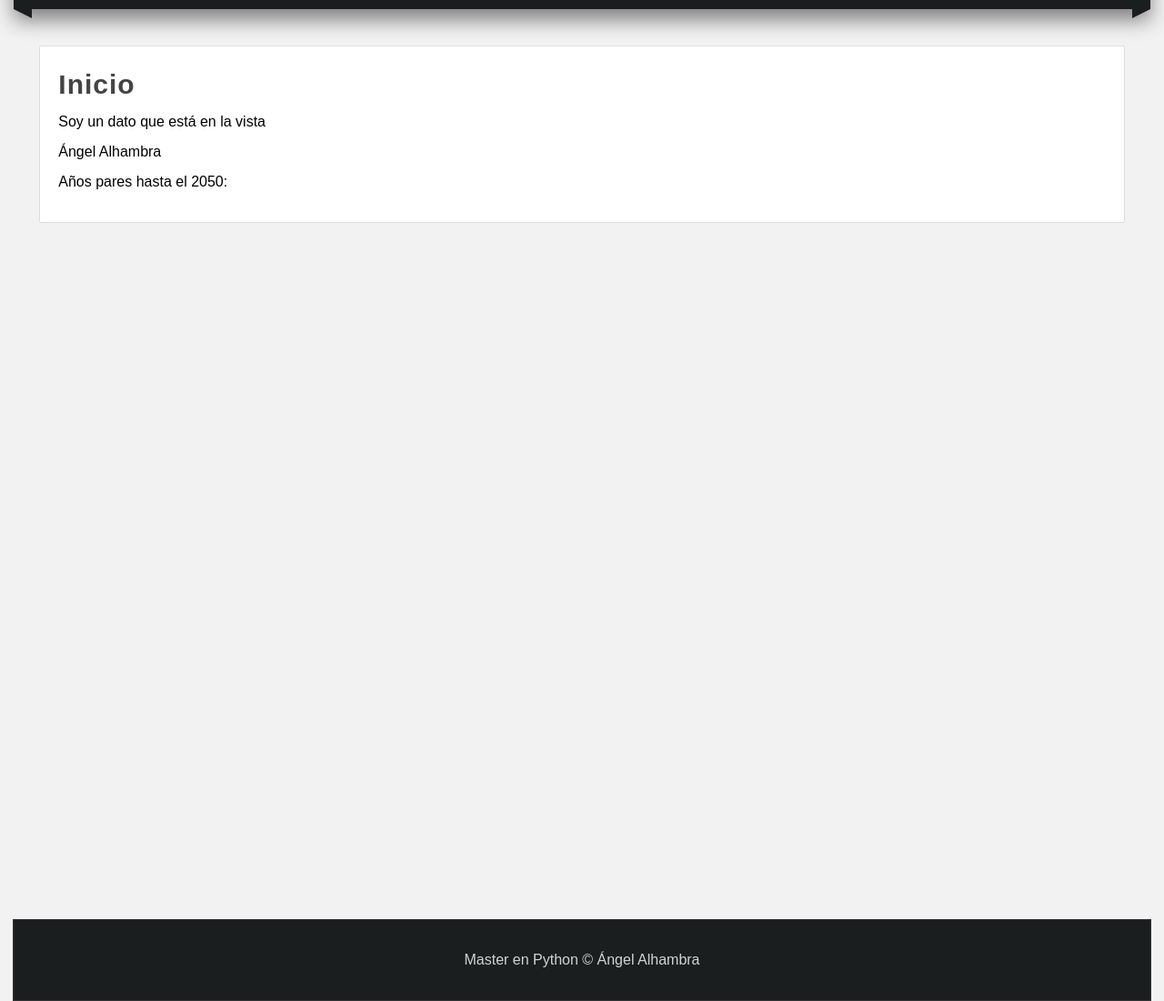
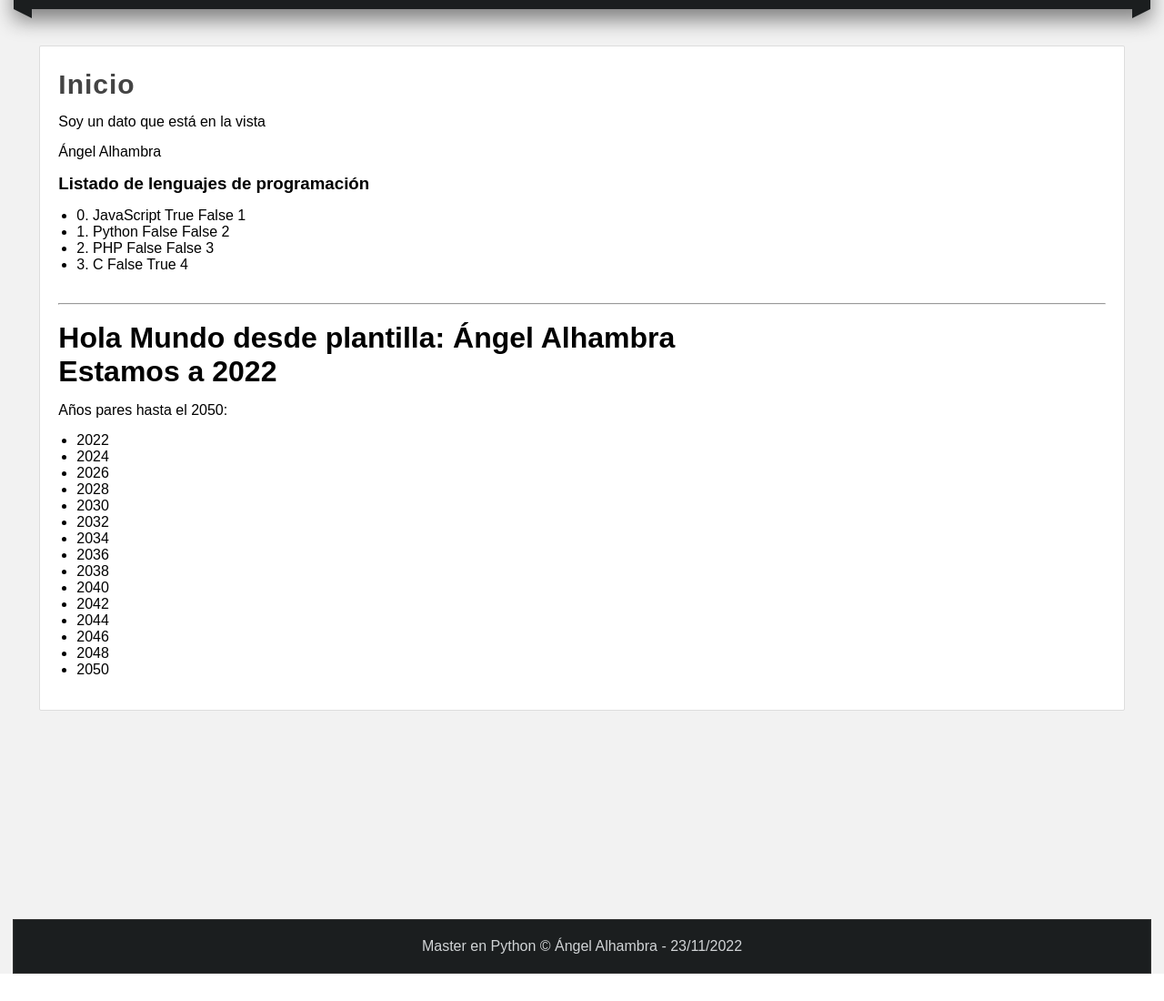
Before and after one commit to angelach1/master-python, a Django app: page / in a window 1280 px wide. Shown: the part 180-1280 px from the top of the page at 91% size. After the commit the page ends 1250 px from the top, so only its background shows below. Run offline with Django 4.2, Linux system fonts and the light colour scheme.

Commit message:
212. Crear filtros personalizados

```diff
--- /dev/null
+++ b/22-django/AprendiendoDjango/AprendiendoDjango/00-Directorio de Trabajo.txt
@@ -0,0 +1 @@
+${workspaceFolder}\22-django\AprendiendoDjango\manage.py
--- a/22-django/AprendiendoDjango/miapp/static/css/styles.css
+++ b/22-django/AprendiendoDjango/miapp/static/css/styles.css
@@ -11,9 +11,14 @@ body{
    background-color: #f2f2f2;
 }
 
-p{
+.box p, .box h2, .box h3, .box ul{
    margin-top: 15px;
    margin-bottom: 15px;
+}
+
+.box ul, .box ol{
+   margin-left: 20px;
+   margin-bottom: 10 px;
 }
 
 /* Estilos cabecera */
--- /dev/null
+++ b/22-django/AprendiendoDjango/miapp/templates/fecha-actual.html
@@ -0,0 +1,15 @@
+</br>
+<hr></hr>
+</br>
+<h1>{{saludo}}: {{nombre}}</h1>
+<h1>Estamos a 2022</h1>
+
+<p>Años pares hasta el 2050:</p>
+   <ul>
+      {% for year in years %}
+         {% if year|divisibleby:2 == True %}
+            <li>{{ year }}</li>
+         {% endif%}
+
+      {% endfor %}
+   </ul>
--- a/22-django/AprendiendoDjango/miapp/templates/index.html
+++ b/22-django/AprendiendoDjango/miapp/templates/index.html
@@ -4,10 +4,10 @@
 
 {% block content %}
 
-<!-- Esto es un comentario en HTML -->
-{% comment "Nota para el comentario" %}
-   Esto es el texto del comentario
-{% endcomment %}
+   <!-- Esto es un comentario en HTML -->
+   {% comment "Nota para el comentario" %}
+      Esto es el texto del comentario
+   {% endcomment %}
 
    <h1 class="title">{{title}}</h1>
 
@@ -16,8 +16,19 @@
    {% if nombre and nombre == "Ángel Alhambra"%}
       <p>{{nombre}}</p>
    {% else %}
-      <strong>El nombre no existe no no coincide</strong>
+      <strong>El nombre no existe o no coincide</strong>
    {% endif %}
 
-   <p>Años pares hasta el 2050:</p>
+   <h3>Listado de lenguajes de programación</h3>
+
+   <ul>
+      {% for lenguaje in lenguajes %}
+         <li>{{forloop.counter0}}. {{lenguaje}} {{forloop.first}} {{forloop.last}} {{forloop.counter}} </li>
+      {% empty %}
+         <p>NO HAY LENGUAJES QUE MOSTRAR</P>
+      {% endfor %}
+   </ul>
+
+   {% include 'fecha-actual.html' with saludo="Hola Mundo desde plantilla" %}
+
 {% endblock %}
--- a/22-django/AprendiendoDjango/miapp/templates/layout.html
+++ b/22-django/AprendiendoDjango/miapp/templates/layout.html
@@ -8,8 +8,11 @@
       {% endblock %}
       | Ángel Alhambra
    </title>
+
    {% load static %}
+
    <link rel="stylesheet" type="text/css" href="{% static 'css/styles.css' %}"
+
 </head>
 <body>
    <!-- Cabecera dela página-->
@@ -25,16 +28,16 @@
    <nav>
       <ul>
          <li>
-            <a href="/inicio">Inicio</a>
+            <a href="{% url 'inicio'%}">Inicio</a>
          </li>
          <li>
-            <a href="/hola-mundo">Hola Mundo</a>
+            <a href="{% url 'hola_mundo'%}">Hola Mundo</a>
          </li>
          <li>
-            <a href="/pagina-pruebas">Página de pruebas</a>
+            <a href="{% url 'pagina'%}">Página de pruebas</a>
          </li>
          <li>
-            <a href="/contacto-dos">Contacto</a>
+            <a href="{% url 'contacto' 'Ángel' 'Alhambra'%}">Contacto</a>
          </li>
       </ul>
    </nav>
@@ -57,7 +60,7 @@
    </div>
 
    <footer>
-      <p>Master en Python &copy; Ángel Alhambra </p>
+      <p>Master en Python &copy; Ángel Alhambra - {% now "d/m/Y" %}</p>
    </footer>
 
 </body>
--- a/22-django/AprendiendoDjango/miapp/views.py
+++ b/22-django/AprendiendoDjango/miapp/views.py
@@ -2,7 +2,7 @@ from django.shortcuts import render, HttpResponse, redirect
 
 # Create your views here.
 # MVC = Modelo Vista Controlador -> Acciones (métodos)
-#MVT = Modelo Template Vista -> Acciones (métodos)
+# MVT = Modelo Template Vista -> Acciones (métodos)
 
 
 layout = """
@@ -26,11 +26,12 @@ layout = """
 """
 
 def index(request):
-   html = """
+   """
+   html = ""
       <h1>Esta es la página de Inicio</h1>
       <p>Años pares hasta el 2050:</p>
       <ul>
-   """
+   ""
    year = 2022
    while year <= 2050:
       if year % 2 == 0:
@@ -38,13 +39,20 @@ def index(request):
       year += 1
 
    html += "</ul>"
+   """
+   year = 2022
+   hasta = range(year, 2051)
 
    nombre = "Ángel Alhambra"
+
+   lenguajes = ["JavaScript", "Python", "PHP", "C"]
 
    return render(request, 'index.html', {
       'title': 'Inicio',
       'mi_variable': 'Soy un dato que está en la vista',
-      'nombre': nombre
+      'nombre': nombre,
+      'lenguajes': lenguajes,
+      'years': hasta
    })
 
 def hola_mundo(request):
@@ -55,7 +63,10 @@ def pagina(request, redirigir = 0):
    if redirigir == 1:
       return redirect('contacto', nombre = "Ángel", apellidos = "Alhambra")
 
-   return render(request, 'pagina.html')
+   return render(request, 'pagina.html', {
+      'texto': "Este es mi texto",
+      'lista': ["uno", "dos", "tres", "cuatro", "cinco"]
+   })
 
 def contacto(request, nombre="", apellidos=""):
    html = ""
```
Also changed, not shown: 22-django/AprendiendoDjango/miapp/templates/pagina.html (+28 -2 lines), 22-django/AprendiendoDjango/miapp/templatetags/filters.py (added, +13 -0 lines), 22-django/AprendiendoDjango/miapp/templatetags/__init__.py (added).
